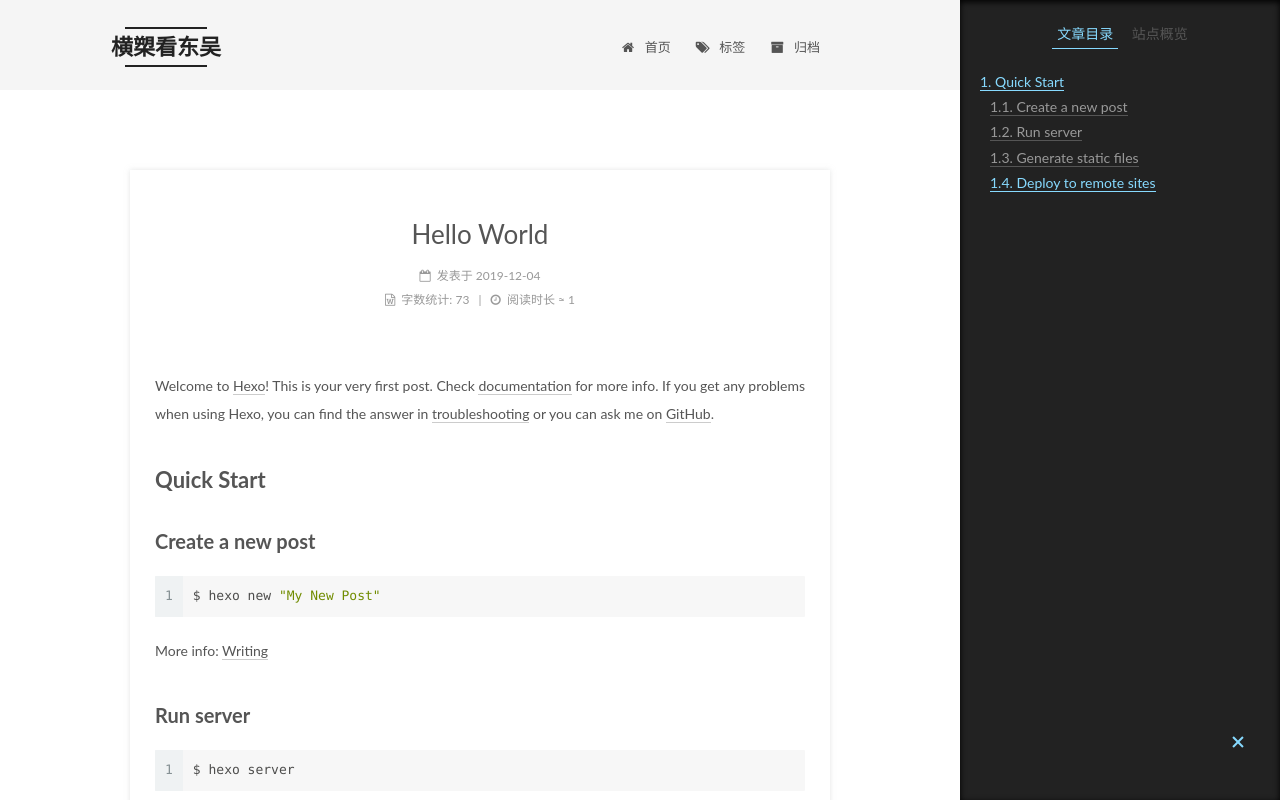
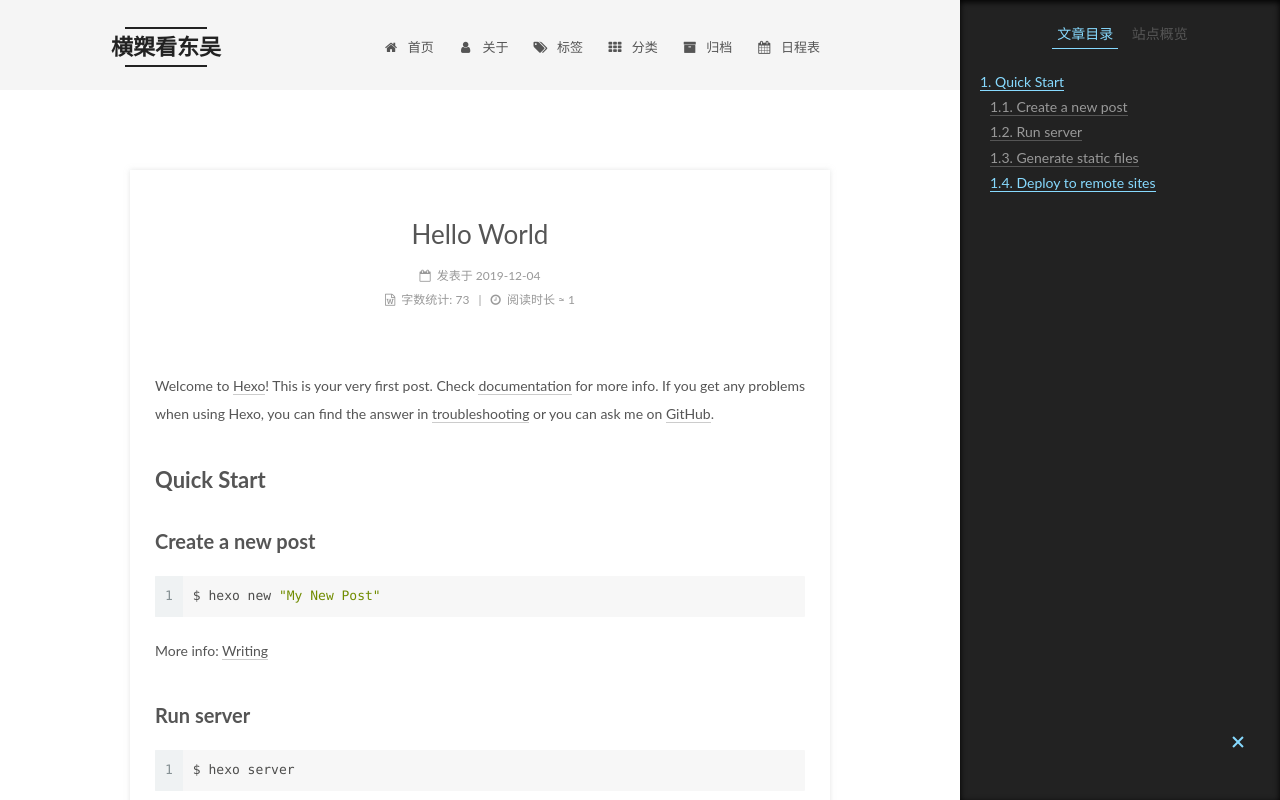
Before and after one commit to hskdw/hskdw.github.io, a plain HTML site: page 2019/12/04/hello-world/index.html in a window 1280 px wide. Shown: the top 800 px of the page. Drawn offline with Linux system fonts and the light colour scheme.

Commit message:
Site updated: 2019-12-06 14:08:47

```diff
--- a/2019/12/04/hello-world/index.html
+++ b/2019/12/04/hello-world/index.html
@@ -195,6 +195,16 @@
         </li>
 
 
+        <li class="menu-item menu-item-about">
+          <a href="/about/%20" rel="section">
+
+              <i class="menu-item-icon fa fa-fw fa-user"></i> <br />
+
+            关于
+          </a>
+        </li>
+
+
         <li class="menu-item menu-item-tags">
           <a href="/tags/%20" rel="section">
 
@@ -205,12 +215,32 @@
         </li>
 
 
+        <li class="menu-item menu-item-categories">
+          <a href="/categories/%20" rel="section">
+
+              <i class="menu-item-icon fa fa-fw fa-th"></i> <br />
+
+            分类
+          </a>
+        </li>
+
+
         <li class="menu-item menu-item-archives">
           <a href="/archives/%20" rel="section">
 
               <i class="menu-item-icon fa fa-fw fa-archive"></i> <br />
 
             归档
+          </a>
+        </li>
+
+
+        <li class="menu-item menu-item-schedule">
+          <a href="/schedule/%20" rel="section">
+
+              <i class="menu-item-icon fa fa-fw fa-calendar"></i> <br />
+
+            日程表
           </a>
         </li>
 
--- a/css/main.css
+++ b/css/main.css
@@ -1829,7 +1829,7 @@ pre .javascript .function {
   width: 4px;
   height: 4px;
   border-radius: 50%;
-  background: #e965c1;
+  background: #00ffe9;
 }
 .links-of-blogroll {
   font-size: 13px;
```
Also changed, not shown: 2019/12/05/Mac上brew安装的软件，提示：已损坏，打不开。您应将它移到废纸篓。/index.html (+30 -0 lines), archives/2019/12/index.html (+30 -0 lines), archives/2019/index.html (+30 -0 lines), archives/index.html (+30 -0 lines), index.html (+30 -0 lines), tags/index.html (+30 -0 lines).
